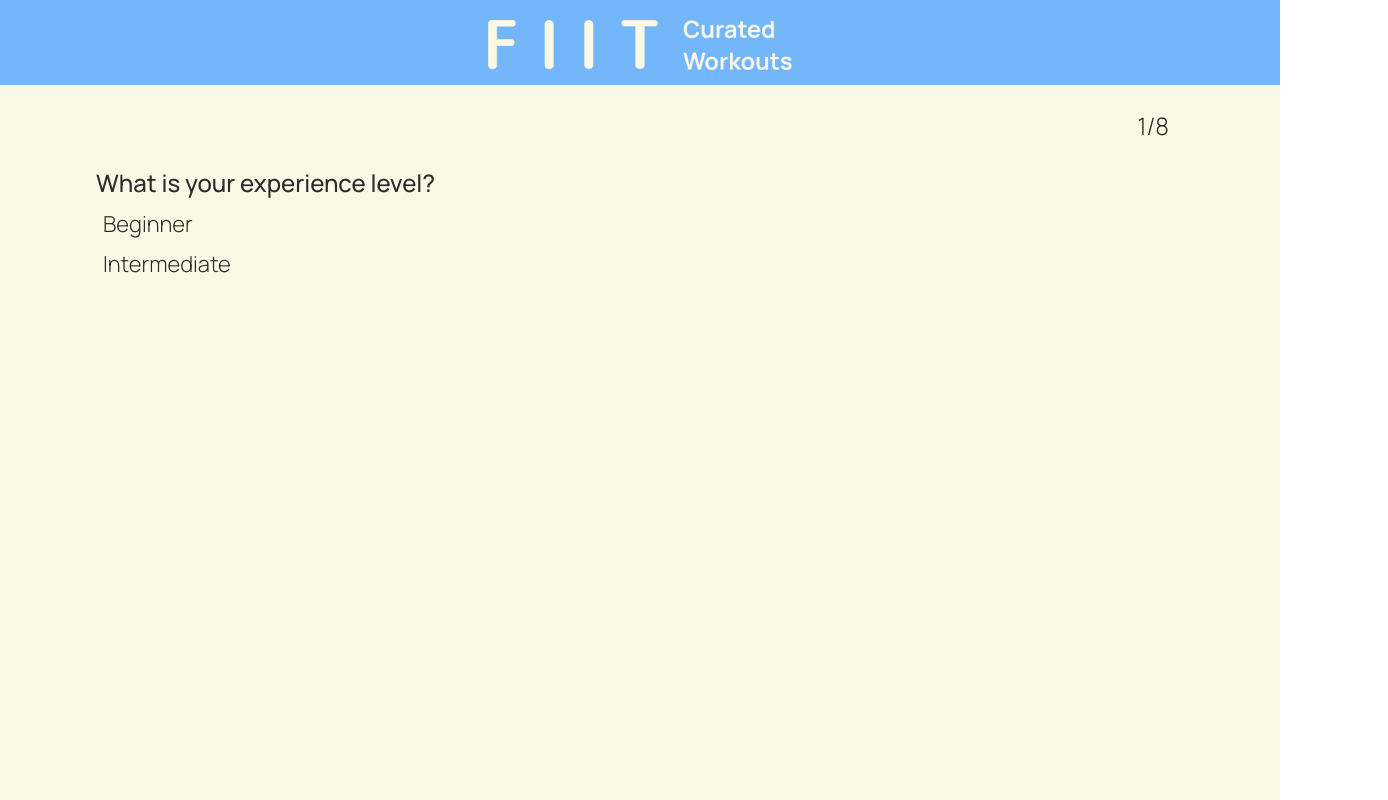
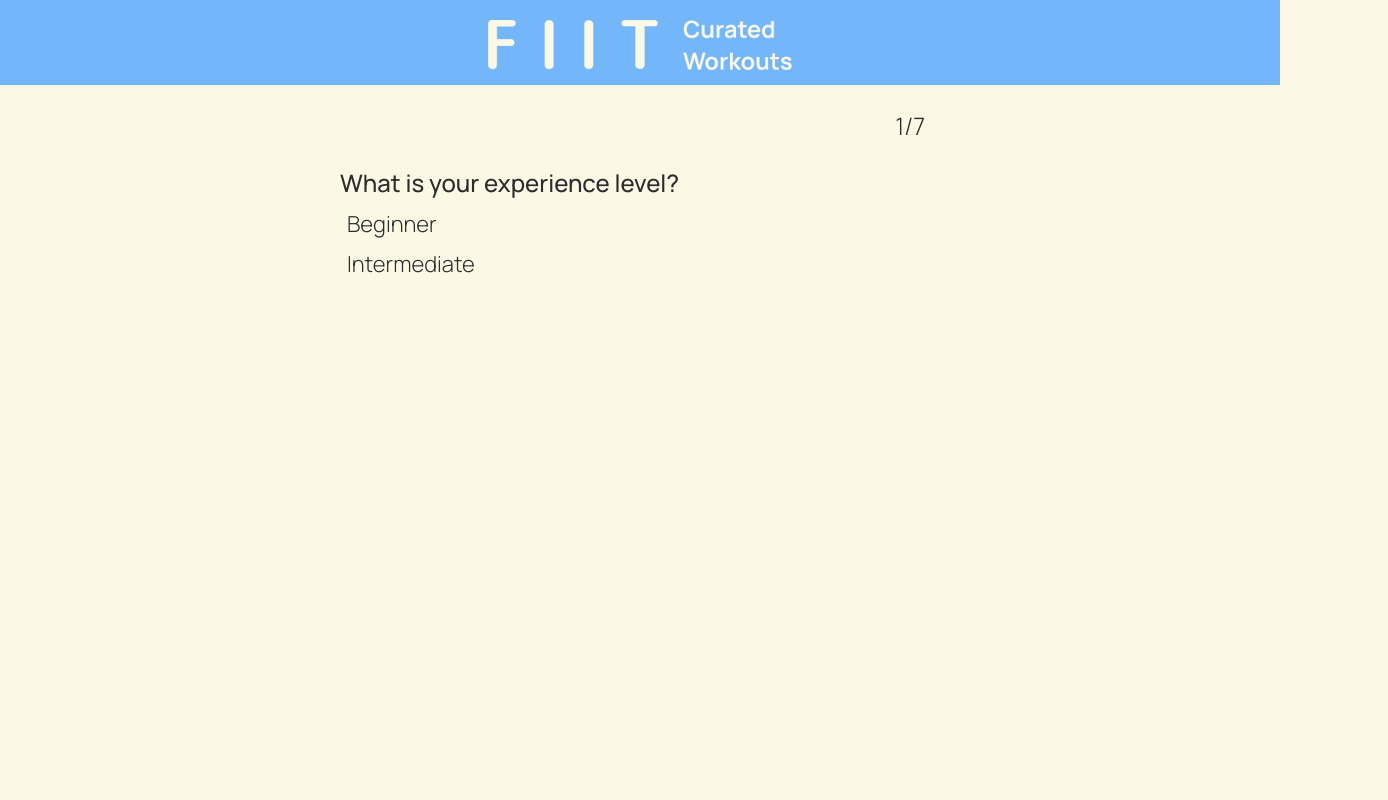
Before and after one commit to nshryock10/aiworkout, a React (Create React App) app: page / in a window 1280 px wide. Shown: the whole page, 1388 px wide, since content can reach past the window. Built offline with nearby package versions, Linux system fonts and the light colour scheme; a web font is replaced by a local one.

Commit message:
Updated width and removed weeks input

```diff
--- a/src/App.css
+++ b/src/App.css
@@ -18,6 +18,8 @@
 
   /* Default spacing options */
   --padding: 15px;
+
+  background-color: var(--neutral);
 
  }
 
--- a/src/Components/QuestionCard.css
+++ b/src/Components/QuestionCard.css
@@ -2,6 +2,7 @@
 
 .card-container {
     width: 85%;
+    max-width: 600px;
     min-height: 700px;
     margin: 0 auto;
     color: var(--dark-font);
@@ -36,7 +37,7 @@ input[type="range"]:hover{
 }
 
 .radio-btn{
-    width: 100%;
+    width: 60%;
     height: inherit;
     position: absolute;
     opacity: 0;
--- a/src/utils/data.js
+++ b/src/utils/data.js
@@ -8,9 +8,10 @@ export const getPrompt = (inputs) => {
     const equipment = inputs.equipment.toString();
     const muscles = inputs.muscles.toString();
     const methodology = inputs.methods.toString();
+    const weeks = 1 //inputs.weeks
 
     const prompt = `\n
-        Give me a ${inputs.experience} level workout program for ${inputs.days} day(s) per week that is ${inputs.weeks} week(s) long.
+        Give me a ${inputs.experience} level workout program for ${inputs.days} day(s) per week that is ${weeks} week(s) long.
 
         Each workout should last approximately ${inputs.minutes} minutes.
 
@@ -85,7 +86,7 @@ const questions = [
         step: 1,
         unit: 'days'
     },
-    {
+   /* {
         id: 4,
         questionKey: 'weeks',
         question: 'How many weeks do you want your program to last?',
@@ -95,7 +96,7 @@ const questions = [
         min: 1,
         step: 1,
         unit: 'weeks'
-    },
+    },*/
     {
         id: 5,
         questionKey: 'minutes',
```
